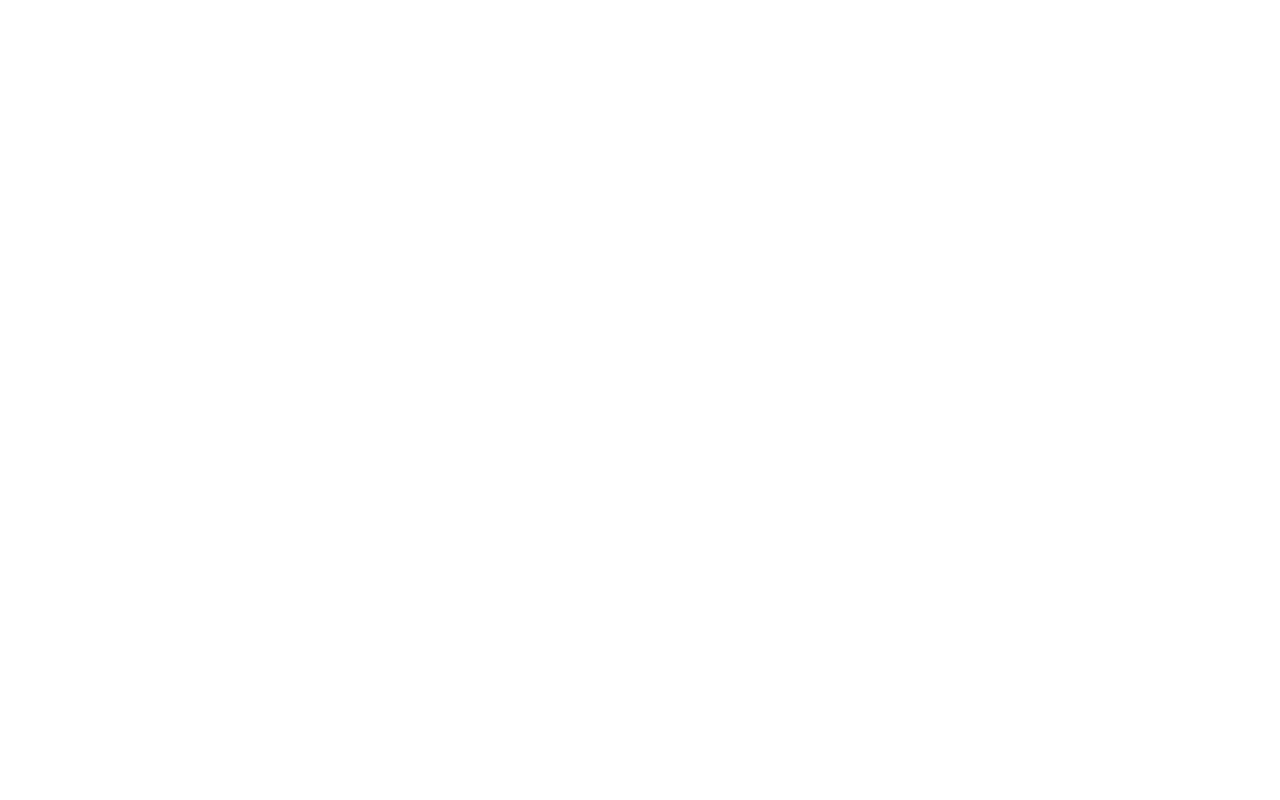
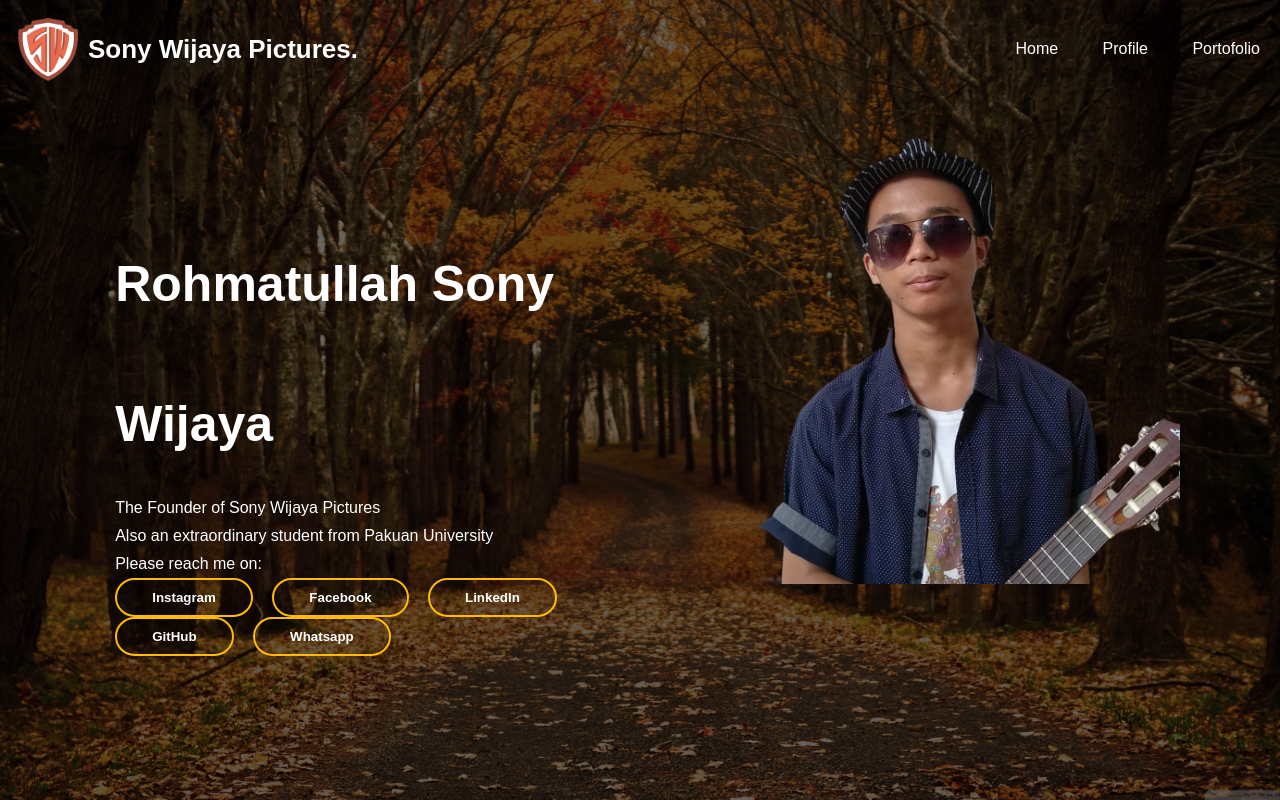
Before and after one commit to rsonyw/webpro, a plain HTML site: page index.html in a window 1280 px wide. Drawn offline with Linux system fonts and the light colour scheme.

Commit message:
Index selesai dibuat

```diff
--- a/index.html
+++ b/index.html
@@ -2,11 +2,39 @@
 <html lang="en">
 <head>
     <meta charset="UTF-8">
-    <meta http-equiv="X-UA-Compatible" content="IE=edge">
     <meta name="viewport" content="width=device-width, initial-scale=1.0">
-    <title>Profilku</title>
+    <link rel="stylesheet" href="style.css">
+    <title>WebPro | rsonyw</title>
 </head>
 <body>
-    <h1></h1>
+    <div class="header">
+            <nav>
+                <div class="logo">
+                    <img src="./img/Logo.png">
+                    <span>Sony Wijaya Pictures.</span>
+                </div>
+                <ul>
+                    <li><a href="#">Home</a></li>
+                    <li><a href="#">Profile</a></li>
+                    <li><a href="#">Portofolio</a></li>
+                </ul>
+            </nav>
+
+            <div class="content">
+                <img src="./img/foto.png" width="500">
+                <h1>Rohmatullah Sony Wijaya</h1>
+                <p>The Founder of Sony Wijaya Pictures</p>
+                <p>Also an extraordinary student from Pakuan University</p>
+                <p>Please reach me on:</p>
+                <div>
+                    <button href="instagram.com/rsonyw" type="button">Instagram</button>
+                    <button href="facebook.com/rsonyw" type="button">Facebook</button>
+                    <button href="www.linkedin.com/in/rsonyw" type="button">LinkedIn</button>
+                    <button href="github.com/rsonyw" type="button">GitHub</button>
+                    <button href="https://wa.me/6283811273123" type="button">Whatsapp</button>
+                </div>
+            </div>
+    </div>
+
 </body>
 </html>
--- /dev/null
+++ b/style.css
@@ -0,0 +1,87 @@
+*{
+    margin: 0;
+    padding: 0;
+    box-sizing: 0;
+    font-family: 'Poppins', sans-serif;
+}
+.header{
+    width: 100%;
+    height: 100vh;
+    background-image: linear-gradient(rgba(0,0,0,0.6),rgba(0,0,0,0.6)),url(./img/bg.jpg);
+    background-position: center;
+    background-size: cover;
+}
+nav{
+     width: 100%;
+     margin: auto;
+     display: flex;
+     justify-content: space-between;
+     align-items: center;
+     padding: 18px 0;
+     transition: background 0.75s;
+}
+nav .logo{
+    display: flex;
+    align-items: center;
+    font-size: 26px;
+    font-weight: 600;
+    color: #fff;
+}
+nav .logo img{
+    width: 60px;
+    margin-right: 10px;
+    padding-left: 18px;
+}
+nav ul li{
+    display: inline-block;
+    list-style: none;
+    margin: 10px 20px;
+}
+nav ul li a{
+    text-decoration: none;
+    color: #fff;
+    font-weight:500;
+}
+.content{
+    margin-top: 9%;
+    margin-left: 9%;
+    color: #fff;
+}
+.content h1{
+    font-size: 50px;
+    line-height: 140px;
+    font-weight: 600;
+}
+.content p{
+    max-width: 500px;
+    line-height: 28px;
+}
+.content img{
+    margin-top: -130px;
+    padding-right: 100px;
+    float: right;
+}
+.links{
+    margin-top: 30px;
+}
+.links a{
+    color:#fff;
+    text-decoration: none;
+    display: inline-block;
+}
+button{
+    padding: 10px 35px;
+    text-align: center;
+    margin-right: 15px;
+    border-radius: 20px;
+    font-weight: bold;
+    border: 2px solid #ffbb00;
+    background: transparent;
+    color: #ffff;
+    cursor: pointer;
+    position: relative;
+}
+button:hover{
+    background: #ffbb00;
+    transition: 0.5s;
+}
```
Also changed, not shown: img/Logo.png (added), img/bg.jpg (added), img/bgg.jpg (added), img/foto.png (added), img/sons.jpg (added).
